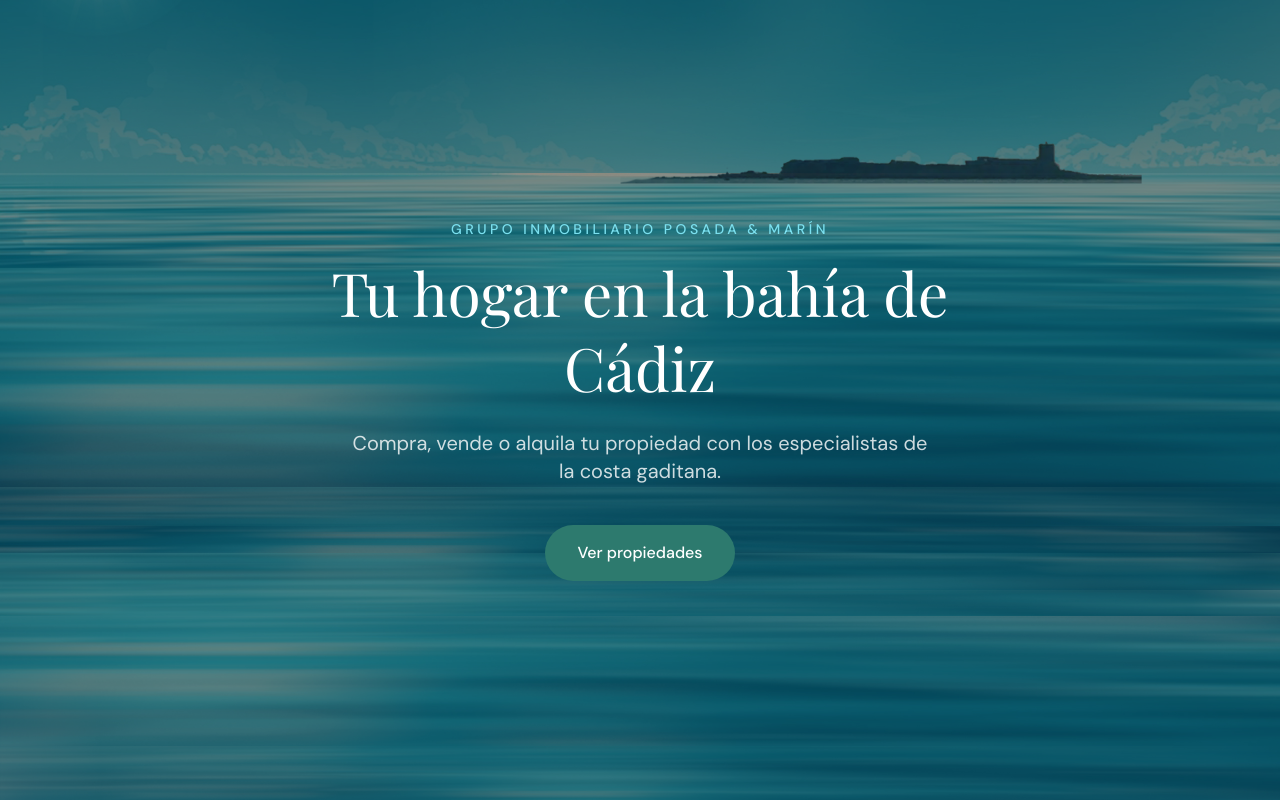
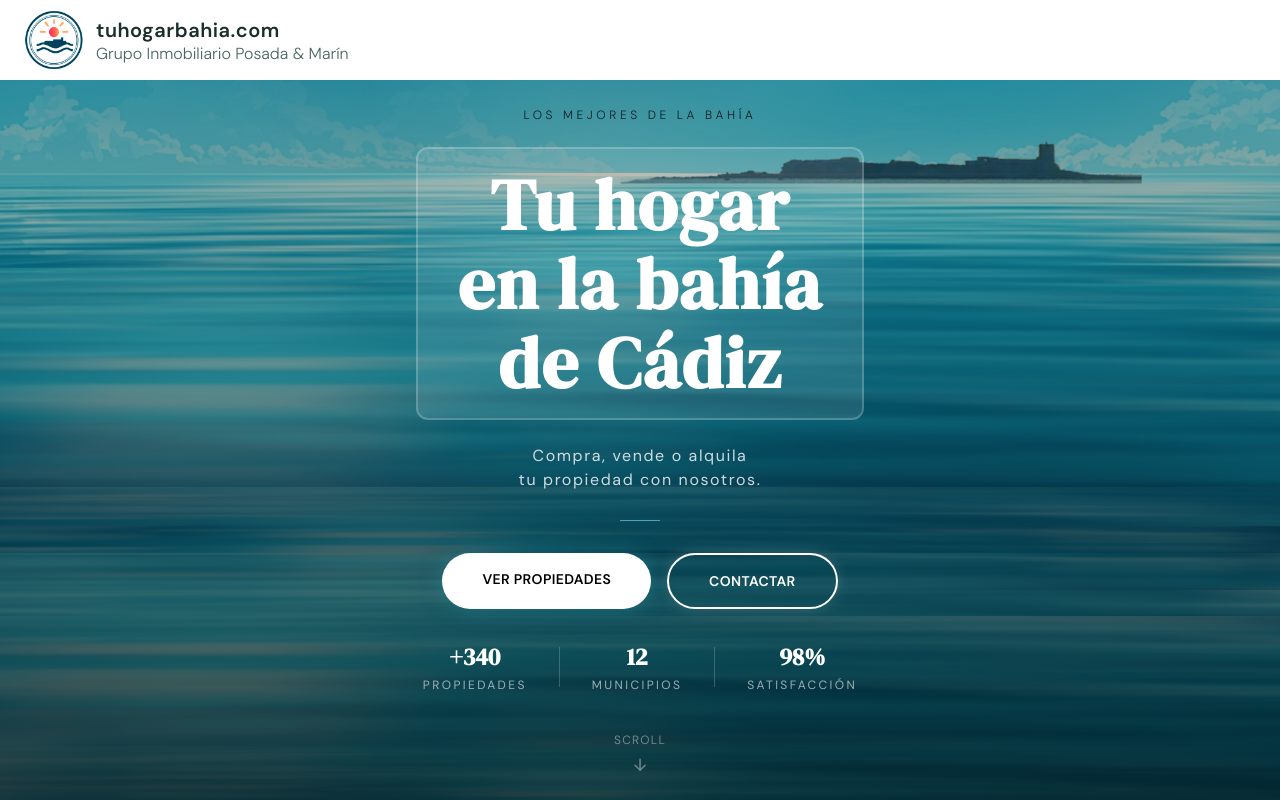
Before and after one commit to miguelbrown78/portal-inmobiliario, a Next.js app: page / in a window 1280 px wide. Built offline with nearby package versions, Linux system fonts and the light colour scheme; a web font is replaced by a local one.

Commit message:
portal home2

```diff
--- a/src/app/globals.css
+++ b/src/app/globals.css
@@ -1,7 +1,7 @@
 @import "tailwindcss";
 
 :root {
-  --green: #2d7a6e;
+  --green: #2d6c7a;
   --green-dk: #1e5c52;
   --white: #ffffff;
   --text-dark: #1a2e2b;
@@ -12,7 +12,7 @@
 
 @theme inline {
   --font-sans: var(--font-dm-sans);
-  --font-serif: var(--font-playfair);
+  --font-serif: var(--font-dm-serif);
 }
 
 body {
@@ -20,3 +20,42 @@ body {
   background: #001820;
   overflow-x: hidden;
 }
+
+@keyframes fadeInUp {
+  from {
+    opacity: 0;
+    transform: translateY(24px);
+  }
+  to {
+    opacity: 1;
+    transform: translateY(0);
+  }
+}
+
+@keyframes bounce-slow {
+  0%, 100% { transform: translateY(0); }
+  50% { transform: translateY(8px); }
+}
+
+.animate-fade-in-up {
+  animation: fadeInUp 0.8s ease forwards;
+}
+
+.animate-fade-in-up-delay-1 {
+  opacity: 0;
+  animation: fadeInUp 0.8s ease 0.2s forwards;
+}
+
+.animate-fade-in-up-delay-2 {
+  opacity: 0;
+  animation: fadeInUp 0.8s ease 0.4s forwards;
+}
+
+.animate-fade-in-up-delay-3 {
+  opacity: 0;
+  animation: fadeInUp 0.8s ease 0.6s forwards;
+}
+
+.animate-bounce-slow {
+  animation: bounce-slow 2s ease-in-out infinite;
+}
--- a/src/app/layout.tsx
+++ b/src/app/layout.tsx
@@ -1,6 +1,8 @@
 import type { Metadata } from "next";
 import { Playfair_Display, DM_Sans } from "next/font/google";
+import { DM_Serif_Display } from "next/font/google";
 import "./globals.css";
+import Navbar from "@/components/Navbar";
 
 const playfair = Playfair_Display({
   subsets: ["latin"],
@@ -11,6 +13,13 @@ const playfair = Playfair_Display({
 const dmSans = DM_Sans({
   subsets: ["latin"],
   variable: "--font-dm-sans",
+  display: "swap",
+});
+
+const dmSerifDisplay = DM_Serif_Display({
+  subsets: ["latin"],
+  weight: "400",
+  variable: "--font-dm-serif",
   display: "swap",
 });
 
@@ -39,8 +48,9 @@ export default function RootLayout({
   children: React.ReactNode;
 }) {
   return (
-    <html lang="es" className={`${playfair.variable} ${dmSans.variable}`}>
+    <html lang="es" className={`${dmSerifDisplay.variable} ${dmSans.variable}`}>
       <body className="font-sans bg-[#001820] overflow-x-hidden">
+        <Navbar />
         {children}
       </body>
     </html>
--- a/src/app/page.tsx
+++ b/src/app/page.tsx
@@ -14,58 +14,100 @@ export const metadata: Metadata = {
   },
 };
 
+const estiloSeccion = "relative min-h-screen flex flex-col items-center justify-center text-center px-6";
+const estiloFondoContenedor = "absolute inset-0 -z-10";
+const estiloImagenDesktop = "object-cover hidden lg:block";
+const estiloImagenTablet = "object-cover hidden sm:block lg:hidden";
+const estiloImagenMobile = "object-cover block sm:hidden";
+const estiloGradiente = "absolute inset-0 bg-gradient-to-b from-black/20 via-black/40 to-black/70";
+const estiloContenido = "relative z-10 max-w-2xl mx-auto flex flex-col items-center gap-6";
+const estiloEmpresa = "animate-fade-in-up flex flex-col items-center gap-2";
+const estiloTextoEmpresa = "text-[var(--teal-lt)] uppercase tracking-[0.3em] text-xs font-medium";
+const estiloLinea = "w-10 h-px bg-[var(--teal-lt)]/60 mt-1";
+const estiloH1 = "bg-[white]/10 px-10 py-4 rounded-xl border-2 border-white/20 font-bold tracking-wide animate-fade-in-up-delay-1 font-serif text-white text-5xl sm:text-6xl lg:text-7xl leading-[1.1] tracking-tight";
+const estiloSubtitulo = "uppercase tracking-wide animate-fade-in-up-delay-2 text-white/75 text-base sm:text-lg max-w-md leading-relaxed";
+const estiloSubtitulo2 = "text-black/80 uppercase tracking-[0.3em] text-xs font-light";
+const estiloSubtitulo3 = "text-white/80 tracking-[0.1em] text-s";
+const estiloCta = "animate-fade-in-up-delay-3 flex flex-col sm:flex-row gap-4 mt-2";
+const estiloBotonPrimario = "bg-[white] hover:bg-[#ffeeee] font-semibold px-10 py-4 rounded-full transition-all duration-200 text-sm tracking-wide uppercase shadow-[0_0_20px_rgba(45,143,160,0.5)] hover:shadow-[0_0_30px_rgba(45,143,160,0.7)]";
+const estiloBotonSecundario = "border-2 border-white hover:border-[var(--teal-lt)] hover:text-[var(--teal-lt)] text-white font-semibold px-10 py-4 rounded-full transition-all duration-200 text-sm tracking-wide uppercase shadow-[0_0_15px_rgba(255,255,255,0.15)] hover:shadow-[0_0_20px_rgba(123,224,239,0.3)]";
+const estiloScroll = "absolute bottom-8 left-1/2 -translate-x-1/2 flex flex-col items-center gap-2 animate-bounce-slow";
+const estiloScrollTexto = "text-white/40 text-xs uppercase tracking-widest";
+const estiloScrollSvg = "text-white/40";
+
 export default function Inicio() {
   return (
     <main>
       {/* Hero */}
-      <section className="relative min-h-screen flex flex-col items-center justify-center text-center px-4">
+      <section className={estiloSeccion}>
+
         {/* Fondo responsive */}
-        <div className="absolute inset-0 -z-10">
-          {/* Desktop */}
-          <Image
-            src="/img/fondo-desktop.jpg"
-            alt="Bahía de Cádiz"
-            fill
-            priority
-            className="object-cover hidden lg:block"
-          />
-          {/* Tablet */}
-          <Image
-            src="/img/fondo-tablet.jpg"
-            alt="Bahía de Cádiz"
-            fill
-            priority
-            className="object-cover hidden sm:block lg:hidden"
-          />
-          {/* Mobile */}
-          <Image
-            src="/img/fondo-mobile.jpg"
-            alt="Bahía de Cádiz"
-            fill
-            priority
-            className="object-cover block sm:hidden"
-          />
-          <div className="absolute inset-0 bg-black/45" />
+        <div className={estiloFondoContenedor}>
+          <Image src="/img/fondo-desktop.jpg" alt="Bahía de Cádiz" fill priority className={estiloImagenDesktop} />
+          <Image src="/img/fondo-tablet.jpg" alt="Bahía de Cádiz" fill priority className={estiloImagenTablet} />
+          <Image src="/img/fondo-mobile.jpg" alt="Bahía de Cádiz" fill priority className={estiloImagenMobile} />
+          <div className={estiloGradiente} />
         </div>
 
         {/* Contenido */}
-        <div className="relative z-10 max-w-3xl mx-auto">
-          <p className="text-[var(--teal-lt)] uppercase tracking-[0.25em] text-sm font-medium mb-4">
-            Grupo Inmobiliario Posada &amp; Marín
+        <div className={estiloContenido}>
+
+          {/* Empresa */}
+
+
+          {/* Subtítulo */}
+          <p className={estiloSubtitulo2}>
+            Los mejores de la Bahía
           </p>
-          <h1 className="font-serif text-white text-4xl sm:text-5xl lg:text-6xl leading-tight mb-6">
-            Tu hogar en la bahía de Cádiz
+
+          {/* Titular */}
+          <h1 className={estiloH1}>
+            Tu hogar<br />en la bahía<br />de Cádiz
           </h1>
-          <p className="text-white/80 text-lg sm:text-xl max-w-xl mx-auto mb-10">
-            Compra, vende o alquila tu propiedad con los especialistas de la costa gaditana.
+
+          {/* Subtítulo */}
+          <p className={estiloSubtitulo3}>
+            Compra, vende o alquila<br />
+            tu propiedad con nosotros.
           </p>
-          <Link
-            href="/propiedades"
-            className="inline-block bg-[var(--green)] hover:bg-[var(--green-dk)] text-white font-medium px-8 py-4 rounded-full transition-colors duration-200 text-base"
-          >
-            Ver propiedades
-          </Link>
+          <div className={estiloLinea} />
+          {/* CTA */}
+          <div className={estiloCta}>
+            <Link href="/propiedades" className={estiloBotonPrimario}>
+              Ver propiedades
+            </Link>
+            <Link href="/contacto" className={estiloBotonSecundario}>
+              Contactar
+            </Link>
+          </div>
         </div>
+
+        {/* Stats */}
+<div className="flex items-center gap-0 mt-8">
+  <div className="flex flex-col items-center px-4 sm:px-8">
+    <span className="text-white font-serif text-xl sm:text-2xl font-bold">+340</span>
+    <span className="text-white/60 uppercase tracking-[0.2em] text-[10px] sm:text-xs mt-1">Propiedades</span>
+  </div>
+  <div className="w-px h-8 sm:h-10 bg-white/20" />
+  <div className="flex flex-col items-center px-4 sm:px-8">
+    <span className="text-white font-serif text-xl sm:text-2xl font-bold">12</span>
+    <span className="text-white/60 uppercase tracking-[0.2em] text-[10px] sm:text-xs mt-1">Municipios</span>
+  </div>
+  <div className="w-px h-8 sm:h-10 bg-white/20" />
+  <div className="flex flex-col items-center px-4 sm:px-8">
+    <span className="text-white font-serif text-xl sm:text-2xl font-bold">98%</span>
+    <span className="text-white/60 uppercase tracking-[0.2em] text-[10px] sm:text-xs mt-1">Satisfacción</span>
+  </div>
+</div>
+
+        {/* Scroll indicator */}
+        <div className={estiloScroll}>
+          <span className={estiloScrollTexto}>Scroll</span>
+          <svg width="16" height="16" viewBox="0 0 16 16" fill="none" className={estiloScrollSvg}>
+            <path d="M8 3v10M3 9l5 5 5-5" stroke="currentColor" strokeWidth="1.5" strokeLinecap="round" strokeLinejoin="round" />
+          </svg>
+        </div>
+
       </section>
     </main>
   );
--- /dev/null
+++ b/src/components/Navbar.tsx
@@ -0,0 +1,24 @@
+import Link from "next/link";
+import Image from "next/image";
+
+const estiloNavbar = "fixed top-0 left-0 right-0 z-50 h-20 bg-white";
+const estiloContenedor = "h-full px-6 flex items-center";
+const estiloLogo = "flex items-center gap-3";
+const estiloTextoMarca = "text-[var(--text-dark)] font-semibold text-xl tracking-wide";
+const estiloTextoTagline = "text-[var(--text-mid)] text-s font-light";
+
+export default function Navbar() {
+  return (
+    <header className={estiloNavbar}>
+      <div className={estiloContenedor}>
+        <Link href="/" className={estiloLogo}>
+          <Image src="/img/logo200.png" alt="Tu Hogar Bahía" width={60} height={44} />
+          <div className="flex flex-col leading-tight">
+            <span className={estiloTextoMarca}>tuhogarbahia.com</span>
+            <span className={estiloTextoTagline}>Grupo Inmobiliario Posada &amp; Marín</span>
+          </div>
+        </Link>
+      </div>
+    </header>
+  );
+}
```
Also changed, not shown: public/img/logo200.png (added).
